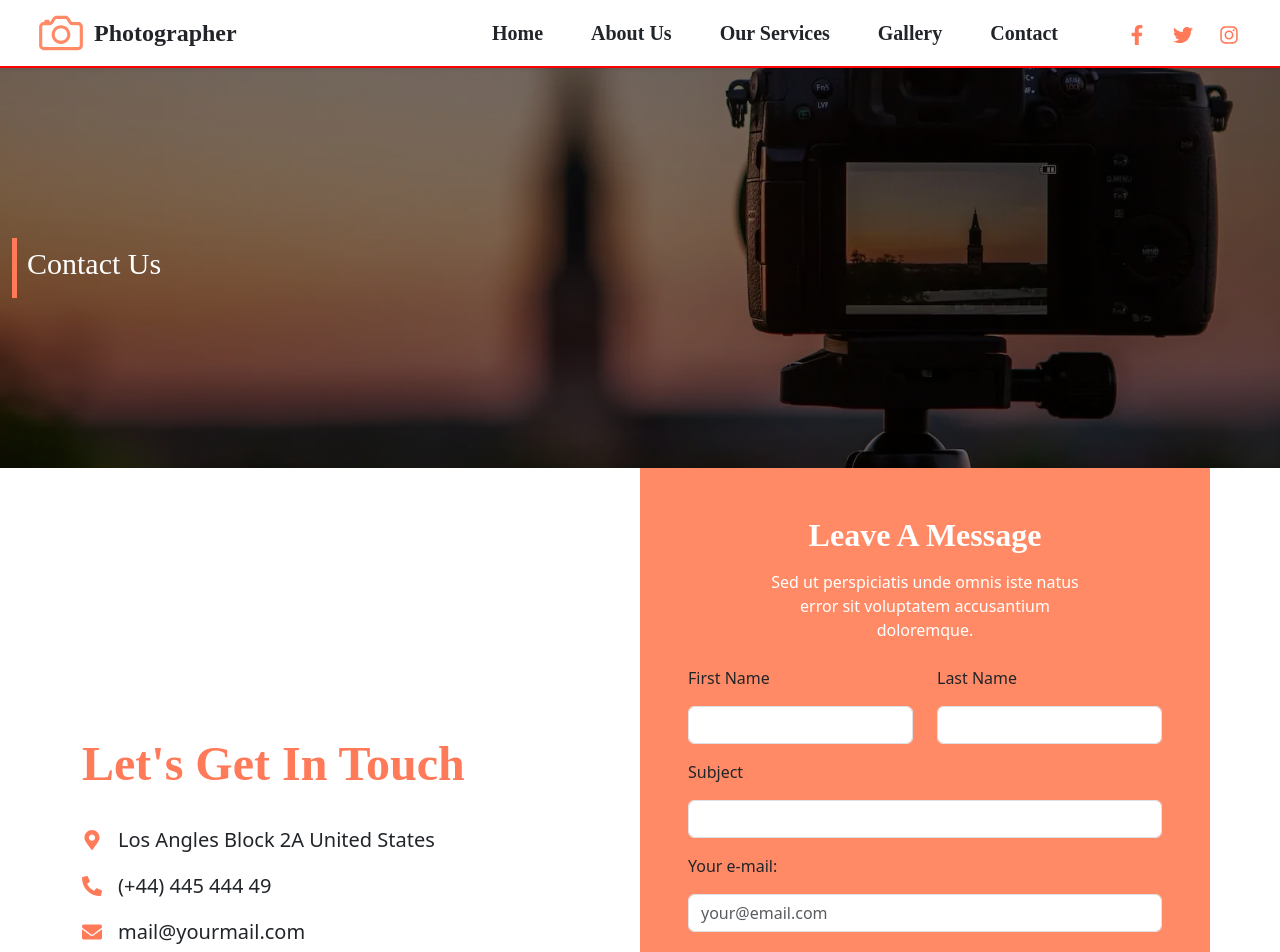
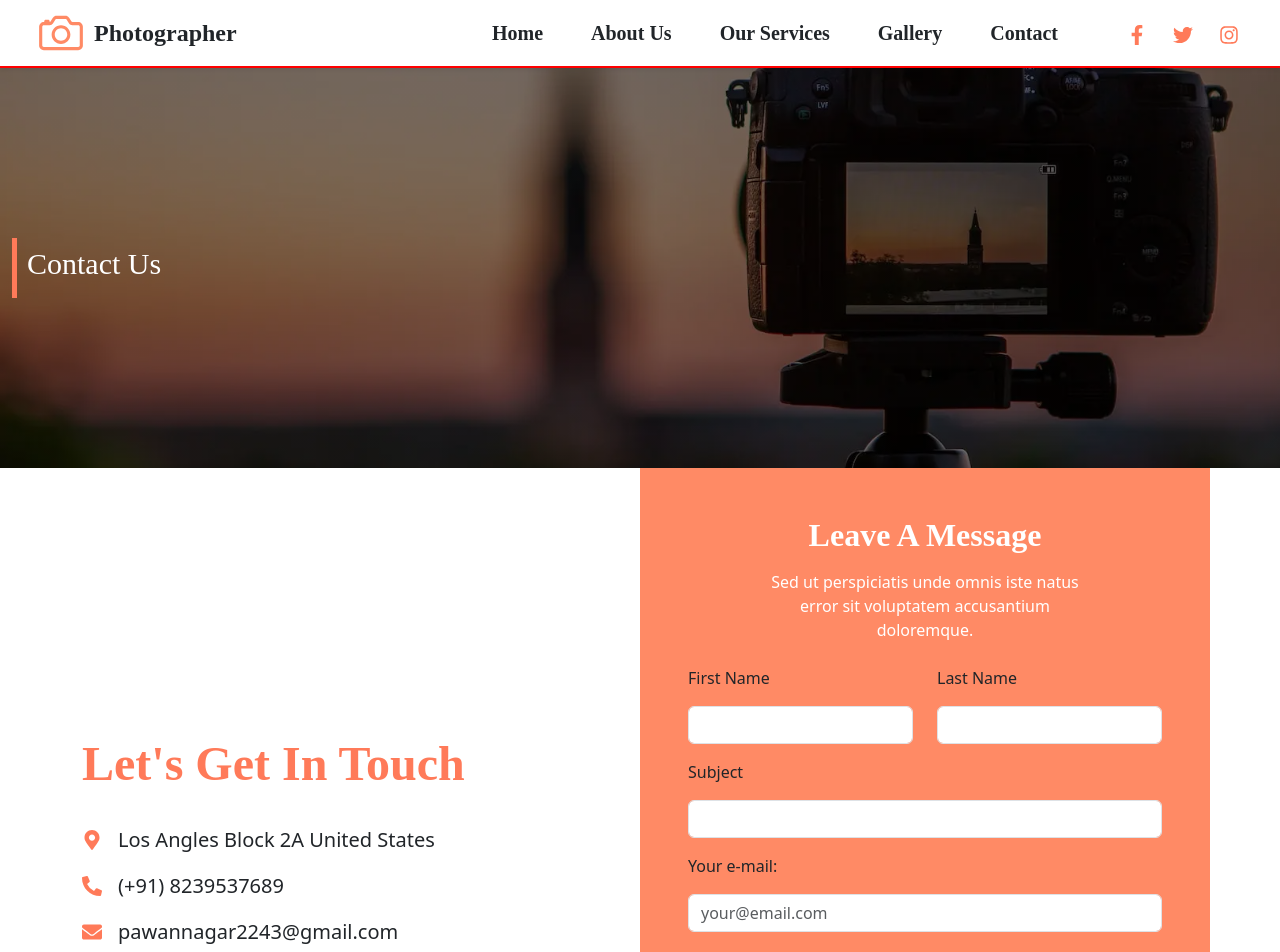
Before and after one commit to pawannagar2243-ctrl/Booking-website, a React (Vite) app in the folder frontend/: page /Contact in a window 1280 px wide. Shown: the top 952 px of the page. Built offline with nearby package versions, Linux system fonts and the light colour scheme.

Commit message:
Update Contact.jsx

```diff
--- a/frontend/src/Contact.jsx
+++ b/frontend/src/Contact.jsx
@@ -154,12 +154,12 @@ const handleSubmit = async (e) => {
 
               <p className="d-flex align-items-center gap-3 fs-5">
                 <FaPhoneAlt color="#ff7a59" />
-                (+44) 445 444 49
+                (+91) 8239537689
               </p>
 
               <p className="d-flex align-items-center gap-3 fs-5">
                 <FaEnvelope color="#ff7a59" />
-                mail@yourmail.com
+                pawannagar2243@gmail.com
               </p>
 
             </div>
```
